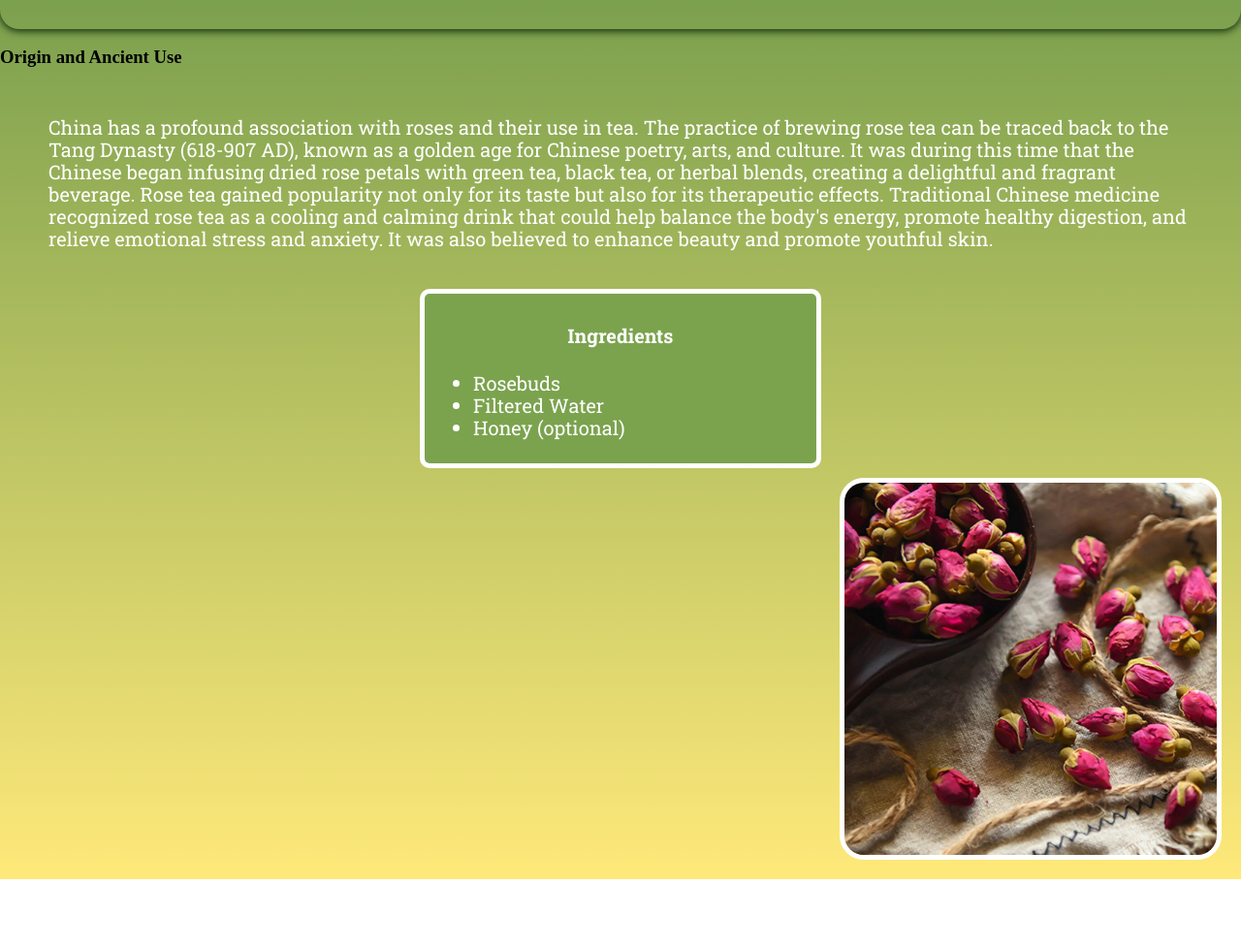
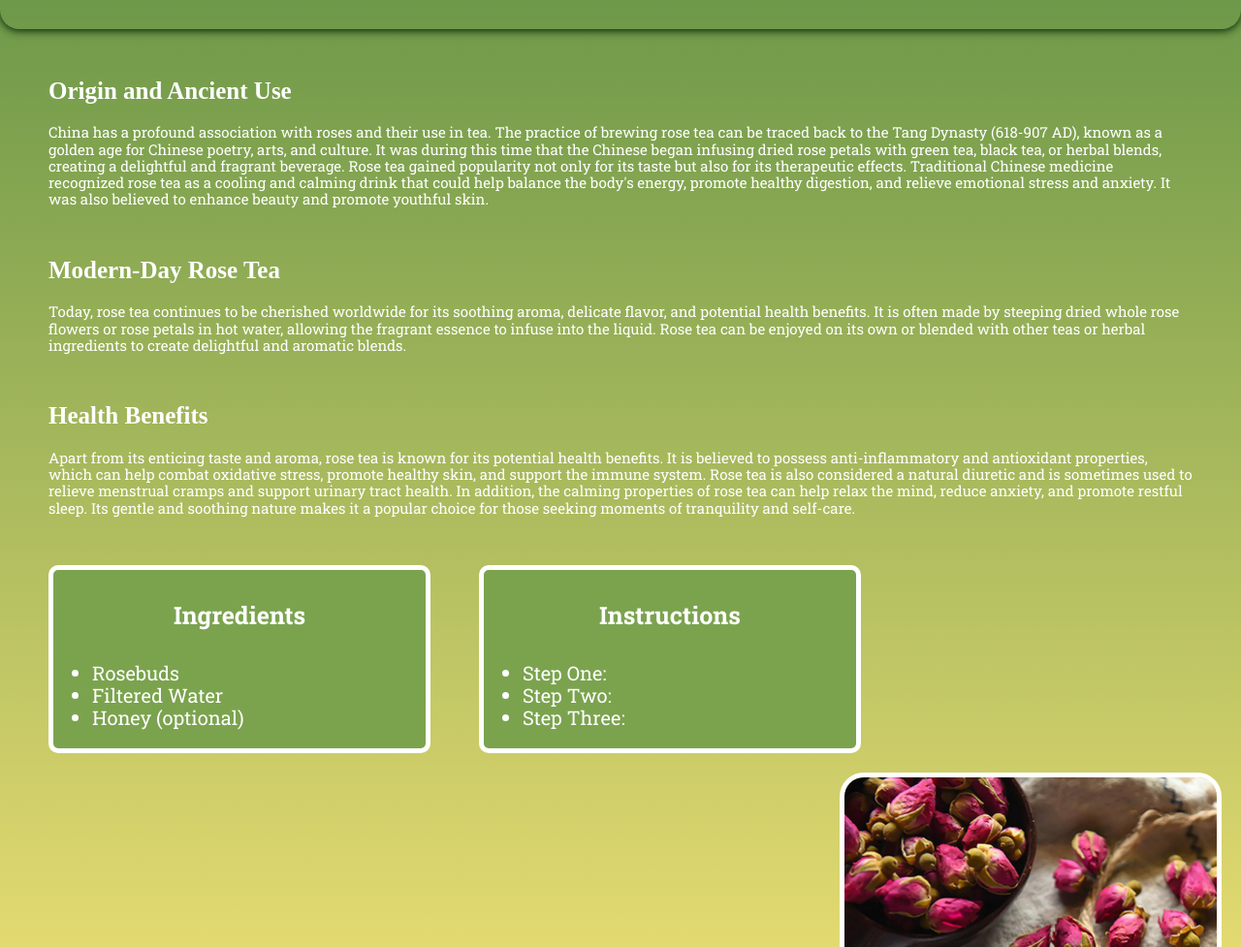
Before and after one commit to susanxiao22/OfficialProjectOne, a plain HTML site: page index.html in a window 1280 px wide. Shown: the part 520-1497 px from the top of the page at 97% size. Before the commit the page ends 1427 px from the top, so only its background shows below. Drawn offline with Linux system fonts and the light colour scheme; a web font is replaced by a local one.

Commit message:
made changes

```diff
--- a/css/main.css
+++ b/css/main.css
@@ -32,12 +32,26 @@ h2{font-size: 50px;
     box-shadow:0 2px 8px #0b290a;
 
 }
-p{
+.paragraph-one{
     text-align: left;
     font-family: "Roboto Slab", serif;
     margin: 50px;
     color: #ffffff;
-    font-size: 20px;
+    font-size: 15px;
+}
+.paragraph-two{
+    text-align: left;
+    font-family: "Roboto Slab", serif;
+    margin: 50px;
+    color: #ffffff;
+    font-size: 15px;
+}
+.paragraph-three{
+    text-align: left;
+    font-family: "Roboto Slab", serif;
+    margin: 50px;
+    color: #ffffff;
+    font-size: 15px;
 }
 .align-right {
     float: right;
@@ -50,18 +64,38 @@ p{
 }
 .ingredients-header{
     background-color: #7ba34e;
-    padding: 5px 10px;
+    padding: -10px 20px;
     width: 30%;
-    margin: -10px auto;
     border-radius: 10px;
     font-family: "Roboto Slab", serif;
     font-size: 20px;
     color: #ffffff;
     border: 5px solid #ffffff;
+    float: left;
+    margin-left: 50px;
 
-
+}
+.instructions-header{
+    background-color: #7ba34e;
+    padding: -10px 20px;
+    width: 30%;
+    border-radius: 10px;
+    font-family: "Roboto Slab", serif;
+    font-size: 20px;
+    color: #ffffff;
+    border: 5px solid #ffffff;
+    float: left;
+    margin-left: 50px;
+}
+h3{
+    text-align: left;
+    color: #ffffff;
+    font-size: 25px;
+    margin: 50px;
+    margin-bottom: -30px;
 
 }
 h4{
     text-align: center;
+    font-size: 25px;
 }
--- a/index.html
+++ b/index.html
@@ -35,8 +35,11 @@
 
     </div>
   <h3>Origin and Ancient Use</h3>
-  <p>China has a profound association with roses and their use in tea. The practice of brewing rose tea can be traced back to the Tang Dynasty (618-907 AD), known as a golden age for Chinese poetry, arts, and culture. It was during this time that the Chinese began infusing dried rose petals with green tea, black tea, or herbal blends, creating a delightful and fragrant beverage. Rose tea gained popularity not only for its taste but also for its therapeutic effects. Traditional Chinese medicine recognized rose tea as a cooling and calming drink that could help balance the body's energy, promote healthy digestion, and relieve emotional stress and anxiety. It was also believed to enhance beauty and promote youthful skin.</p>
-
+  <p class= paragraph-one>China has a profound association with roses and their use in tea. The practice of brewing rose tea can be traced back to the Tang Dynasty (618-907 AD), known as a golden age for Chinese poetry, arts, and culture. It was during this time that the Chinese began infusing dried rose petals with green tea, black tea, or herbal blends, creating a delightful and fragrant beverage. Rose tea gained popularity not only for its taste but also for its therapeutic effects. Traditional Chinese medicine recognized rose tea as a cooling and calming drink that could help balance the body's energy, promote healthy digestion, and relieve emotional stress and anxiety. It was also believed to enhance beauty and promote youthful skin.</p>
+  <h3>Modern-Day Rose Tea</h3>
+  <p class="paragraph-two">Today, rose tea continues to be cherished worldwide for its soothing aroma, delicate flavor, and potential health benefits. It is often made by steeping dried whole rose flowers or rose petals in hot water, allowing the fragrant essence to infuse into the liquid. Rose tea can be enjoyed on its own or blended with other teas or herbal ingredients to create delightful and aromatic blends.</p>
+  <h3>Health Benefits</h3>
+  <p class="paragraph-three">Apart from its enticing taste and aroma, rose tea is known for its potential health benefits. It is believed to possess anti-inflammatory and antioxidant properties, which can help combat oxidative stress, promote healthy skin, and support the immune system. Rose tea is also considered a natural diuretic and is sometimes used to relieve menstrual cramps and support urinary tract health. In addition, the calming properties of rose tea can help relax the mind, reduce anxiety, and promote restful sleep. Its gentle and soothing nature makes it a popular choice for those seeking moments of tranquility and self-care.</p>
 <header>
   <div class="ingredients-header">
     <h4>Ingredients</h4>
@@ -46,9 +49,16 @@
       <li>Honey (optional)</li>
     </ul>
   </div>
+  <div class="instructions-header">
+    <h4>Instructions</h4>
+    <ul>
+      <li>Step One:</li>
+      <li>Step Two:</li>
+      <li>Step Three:</li>
+    </ul>
+  </div>
 </header>
-
-  <img src="./img/Rosebuds.jpeg"class="align-right">
+<img src="./img/Rosebuds.jpeg"class="align-right">
 </body>
 
 
```
